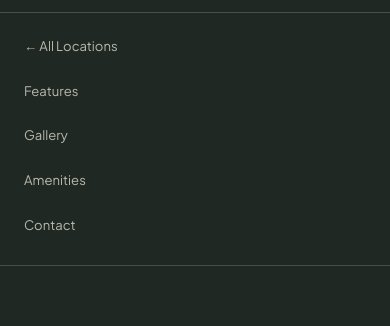
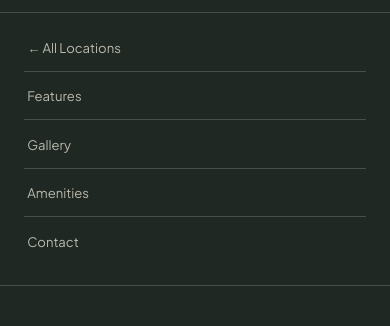
Before and after one commit to fepah222/douala-best-dreams-stay, a plain HTML site: page bepanda.html in a window 390 px wide. Both pictures are taken after a click on the button 352 px from the left and 35 px from the top of the page. Shown: the part 58-384 px from the top of the page. Drawn offline with nearby package versions, Linux system fonts and the light colour scheme.

Commit message:
Polish sticky responsive navigation layout

```diff
--- a/css/style.css
+++ b/css/style.css
@@ -245,17 +245,13 @@ img {
 
 .site-header,
 .home-header {
-  position: relative;
+  position: sticky;
+  top: 0;
   z-index: 50;
   inset: auto;
 
   border-bottom: 1px solid var(--border);
   background: var(--background);
-}
-
-.site-header {
-  position: sticky;
-  top: 0;
 }
 
 .header-inner {
@@ -302,6 +298,11 @@ img {
   letter-spacing: .04em;
 }
 
+.home-nav {
+  margin-left: auto;
+  margin-right: 1.5rem;
+}
+
 .desktop-nav a,
 .footer a {
   transition: color .18s ease;
@@ -414,9 +415,16 @@ img {
 }
 
 .mobile-nav a {
-  padding: .6rem 0;
+  display: flex;
+  align-items: center;
+  min-height: 46px;
+  padding: .65rem .2rem;
+  border-bottom: 1px solid var(--border);
   color: var(--muted-foreground);
 }
+
+.mobile-nav a:last-child { border-bottom: 0; }
+.mobile-nav a:focus-visible { outline-offset: -2px; }
 
 .mobile-nav a:hover {
   color: var(--primary);
```
